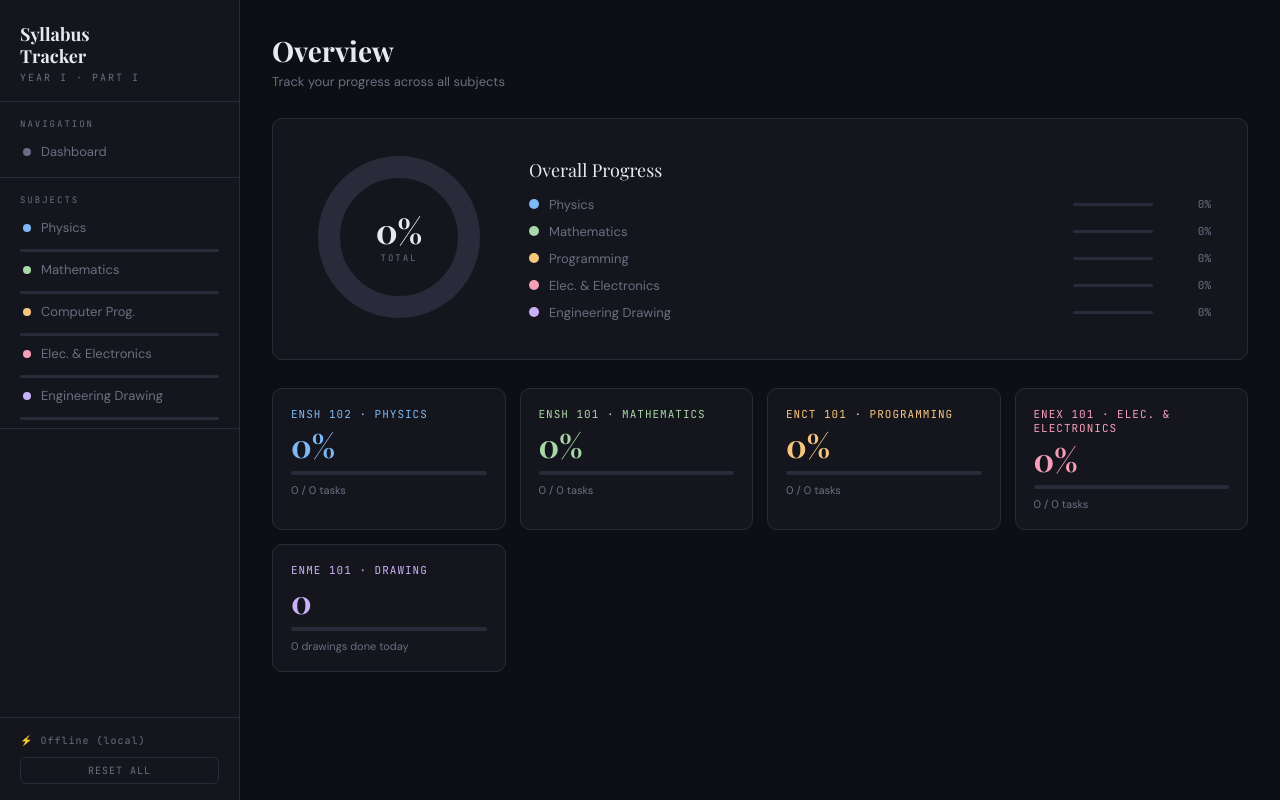
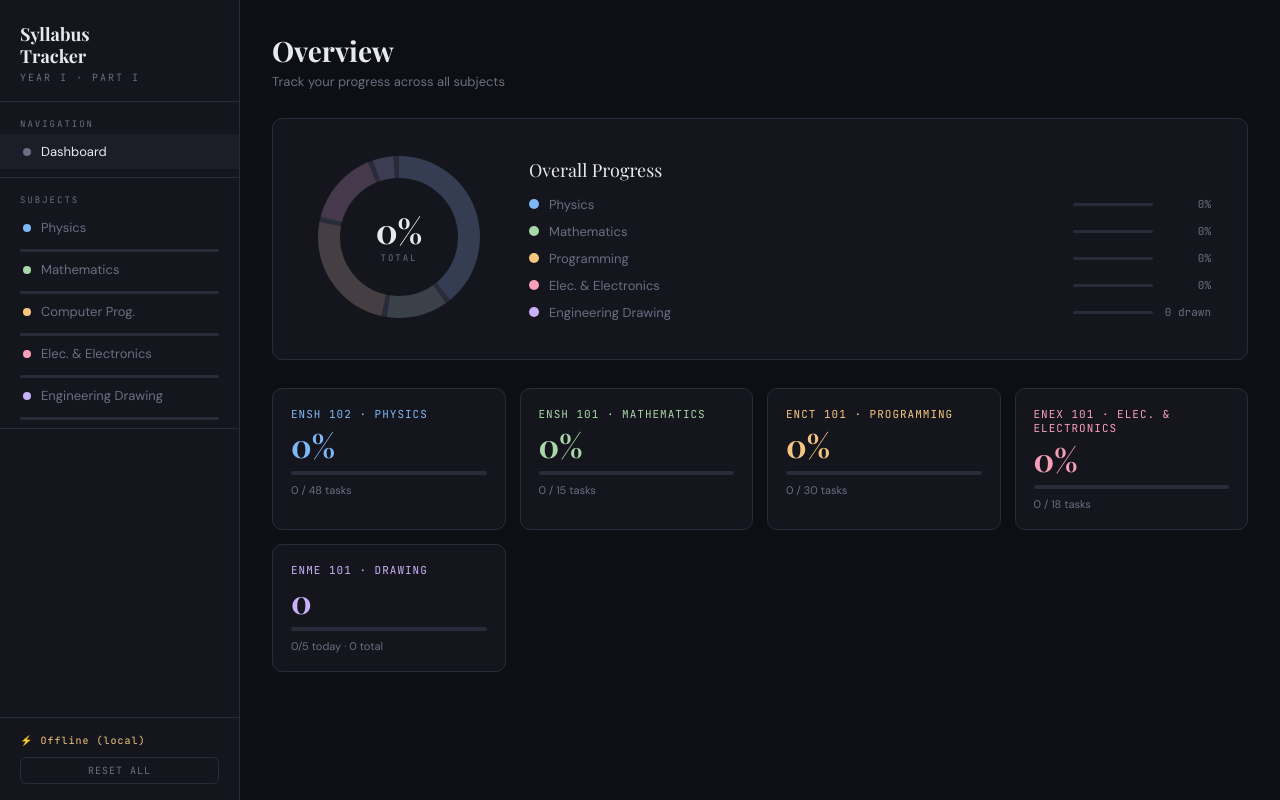
Before and after one commit to umangaregmi052-afk/syllabus, a plain HTML site: page index.html in a window 1280 px wide. Drawn offline with nearby package versions, Linux system fonts and the light colour scheme; no server answers.

Commit message:
Update index.html

```diff
--- a/index.html
+++ b/index.html
@@ -921,7 +921,8 @@
   // Example: window.SYLLABUS_API = 'https://syllabus-tracker-api.onrender.com';
   window.SYLLABUS_API = 'https://syllabus-tracker-backend-q43k.onrender.com';
 </script>
-<script> ───────────────────────────────────────────────────────
+<script>
+// ─── DATA DEFINITIONS ───────────────────────────────────────────────────────
 
 const PHYSICS_TASKS = ['Theory', 'Derivation', 'Numericals', 'Assignment/Tutorial', 'Gunadhi Lamsal', 'Model Set/PQ'];
 const MATH_TASKS    = ['Theory', 'Examples', 'Exercise'];
```
